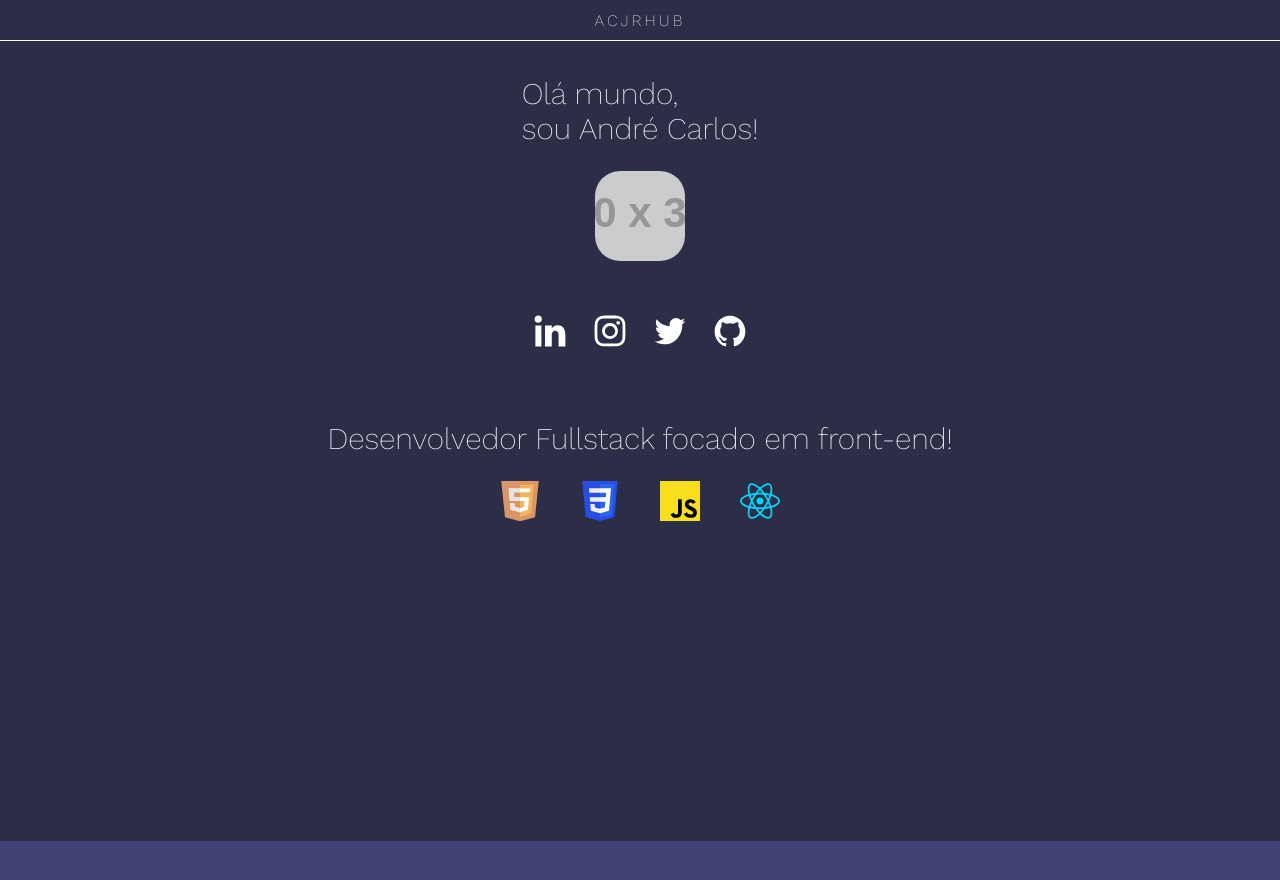
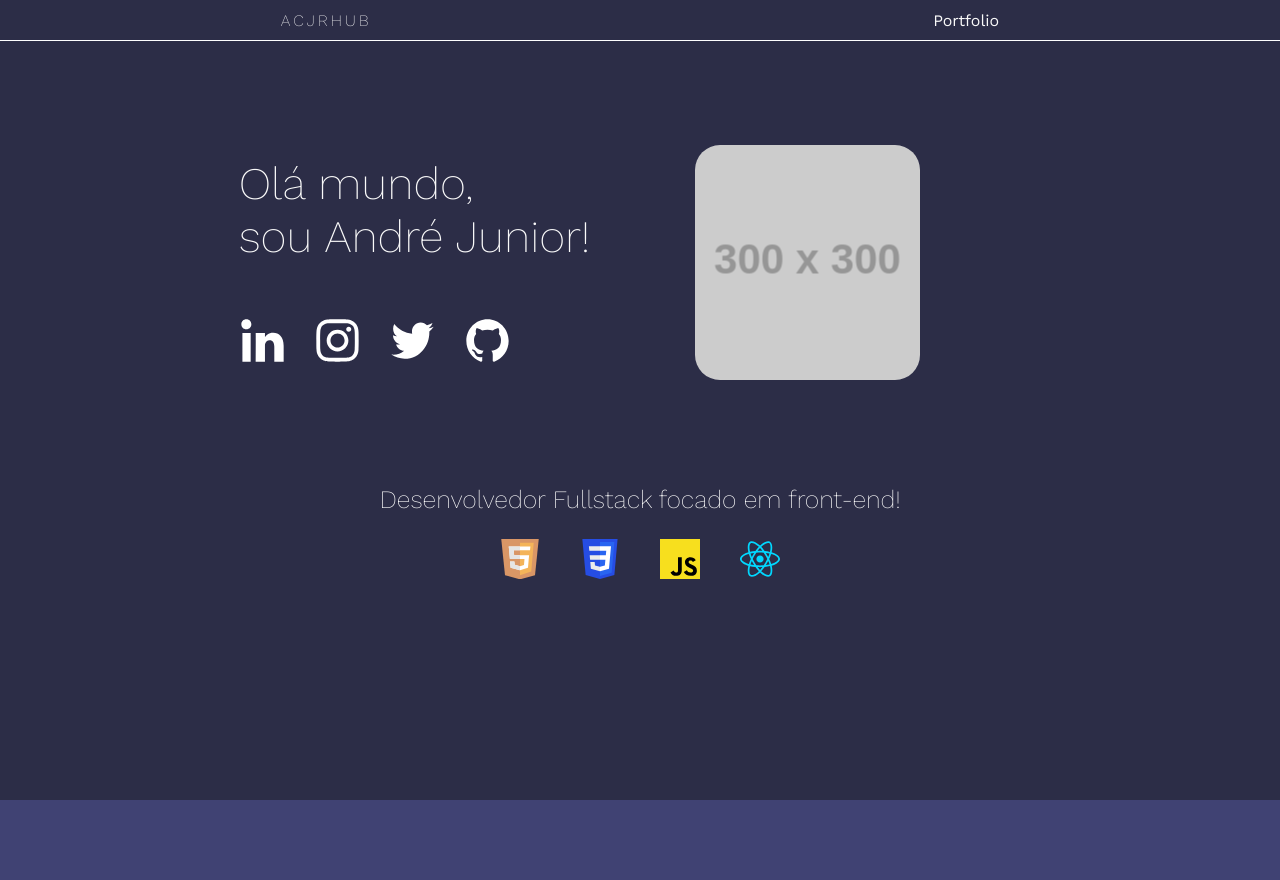
Before and after one commit to andrecrjr/ACJRhub, a Next.js app: page / in a window 1280 px wide. Shown: the top 880 px of the page. Built offline with nearby package versions, Linux system fonts and the light colour scheme.

Commit message:
- criando grid welcome

```diff
--- /dev/null
+++ b/components/Layout/Header.tsx
@@ -0,0 +1,18 @@
+import React from "react";
+import { GlobalHeader } from "../../styles/global";
+import Link from "next/link";
+import { MenuLink } from "../../styles/global";
+interface Props {}
+
+const Header = (props: Props) => {
+	return (
+		<GlobalHeader>
+			<h1 className='header--logo'>ACJRHUB</h1>
+			<Link href='#portfolio' passHref>
+				<MenuLink>Portfolio</MenuLink>
+			</Link>
+		</GlobalHeader>
+	);
+};
+
+export default Header;
--- a/components/Pages/MainPage/index.tsx
+++ b/components/Pages/MainPage/index.tsx
@@ -8,14 +8,12 @@ export default function MainPage({}): ReactElement {
 		<>
 			<Container>
 				<PresentationContainer>
-					<Presentation data-aos='fade-right'>
+					<Presentation data-grid='welcome-grid' data-aos='fade-up'>
 						<h2 className='presentation--world'>
 							Olá mundo,
-							<br /> sou André Carlos!
+							<br /> sou André Junior!
 						</h2>
 						<div className='presentation--pic'></div>
-					</Presentation>
-					<Presentation data-aos='fade-up'>
 						<div className='social-network'>
 							<SocialNetwork
 								socialNetworkHref={"linkedin.com/in/andrecrjr"}
--- a/components/Pages/styles/index.tsx
+++ b/components/Pages/styles/index.tsx
@@ -12,7 +12,47 @@ export const PresentationContainer = styled.div`
 	flex-direction: column;
 	justify-content: center;
 	padding-left: ${(props) => (props.title === true ? "15px" : "0")};
-	margin: 35px 0 35px 0;
+	margin: 75px 0 35px 0;
+	[data-grid="welcome-grid"] {
+		@media (min-width: 661px) {
+			display: grid;
+			width: 100%;
+			height: auto;
+			grid-template-columns: ${(props) => props.theme.gridWelcome};
+			grid-template-rows: auto auto;
+			margin: 70px 0 35px 0;
+			.presentation--world {
+				font-size: 40px;
+				text-align: left;
+				justify-self: end;
+			}
+			.presentation--pic {
+				width: 225px;
+				height: 235px;
+				margin-left: 55px;
+				grid-row: span 2;
+			}
+			.social-network {
+				margin-top: 0;
+				justify-self: end;
+				margin-right: 40px;
+				a {
+					width: 55px;
+				}
+			}
+		}
+		@media (min-width: 980px) {
+			.presentation--world {
+				font-size: 45px;
+				text-align: left;
+				justify-self: end;
+				margin-right: 50px;
+			}
+			.social-network {
+				margin-right: 125px;
+			}
+		}
+	}
 `;
 
 export const Presentation = styled.div`
@@ -38,9 +78,10 @@ export const Presentation = styled.div`
 	}
 
 	.presentation--world {
-		font-size: 30px;
+		font-size: 25px;
 		font-weight: 300;
 		margin-bottom: 25px;
+		text-align: center;
 	}
 
 	.presentation--pic {
--- a/pages/index.tsx
+++ b/pages/index.tsx
@@ -1,18 +1,15 @@
-import Head from "next/head";
-import Image from "next/image";
 import React from "react";
 import MainPage from "../components/Pages/MainPage";
 import { Portfolio } from "../components/Pages/Portfolio";
-import { GlobalContainer, GlobalHeader } from "../styles/global";
+import { GlobalContainer } from "../styles/global";
+import Header from "../components/Layout/Header";
 
 const Home: React.FC = () => {
 	return (
 		<GlobalContainer>
-			<GlobalHeader>
-				<h1 className='header--logo'>ACJRHUB</h1>
-			</GlobalHeader>
+			<Header />
 			<MainPage />
-			<Portfolio/>
+			<Portfolio />
 		</GlobalContainer>
 	);
 };
--- a/styles/global.tsx
+++ b/styles/global.tsx
@@ -1,19 +1,26 @@
 import styled from "styled-components";
 
 export const GlobalContainer = styled.section`
-	background: #2C2D47;
+	background: #2c2d47;
 	width: 100%;
 	height: auto;
 `;
 
+export const MenuLink = styled.div`
+	text-decoration: "none";
+`;
+
 export const GlobalHeader = styled.header`
 	display: flex;
-	justify-content: center;
+	justify-content: space-around;
 	align-items: center;
-	background-color:transparent;
+	background-color: transparent;
 	border-bottom: 1px solid white;
 	height: ${(props) => props.theme.heights.menuHeight};
 	color: ${(props) => props.theme.colors.primary};
+	position: absolute;
+	top: 0;
+	width: 100%;
 	.header--logo {
 		font-size: 1rem;
 		letter-spacing: 3px;
--- a/styles/theme.tsx
+++ b/styles/theme.tsx
@@ -1,6 +1,7 @@
 export const theme = {
 	logoFont: "'Work Sans', sans-serif",
 	fontFamily: "'Work Sans', sans-serif",
+	gridWelcome: "45vw 45vw",
 	heights: {
 		menuHeight: "2.5rem",
 	},
```
